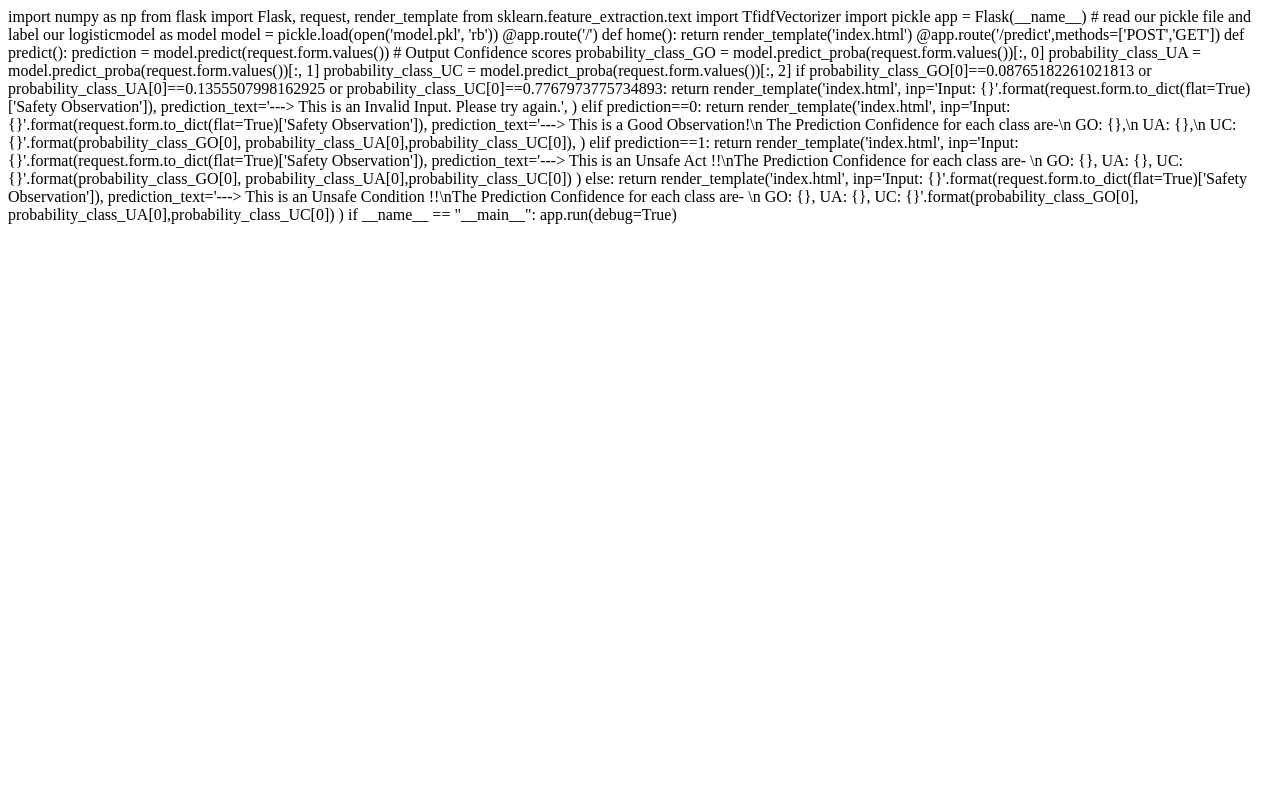
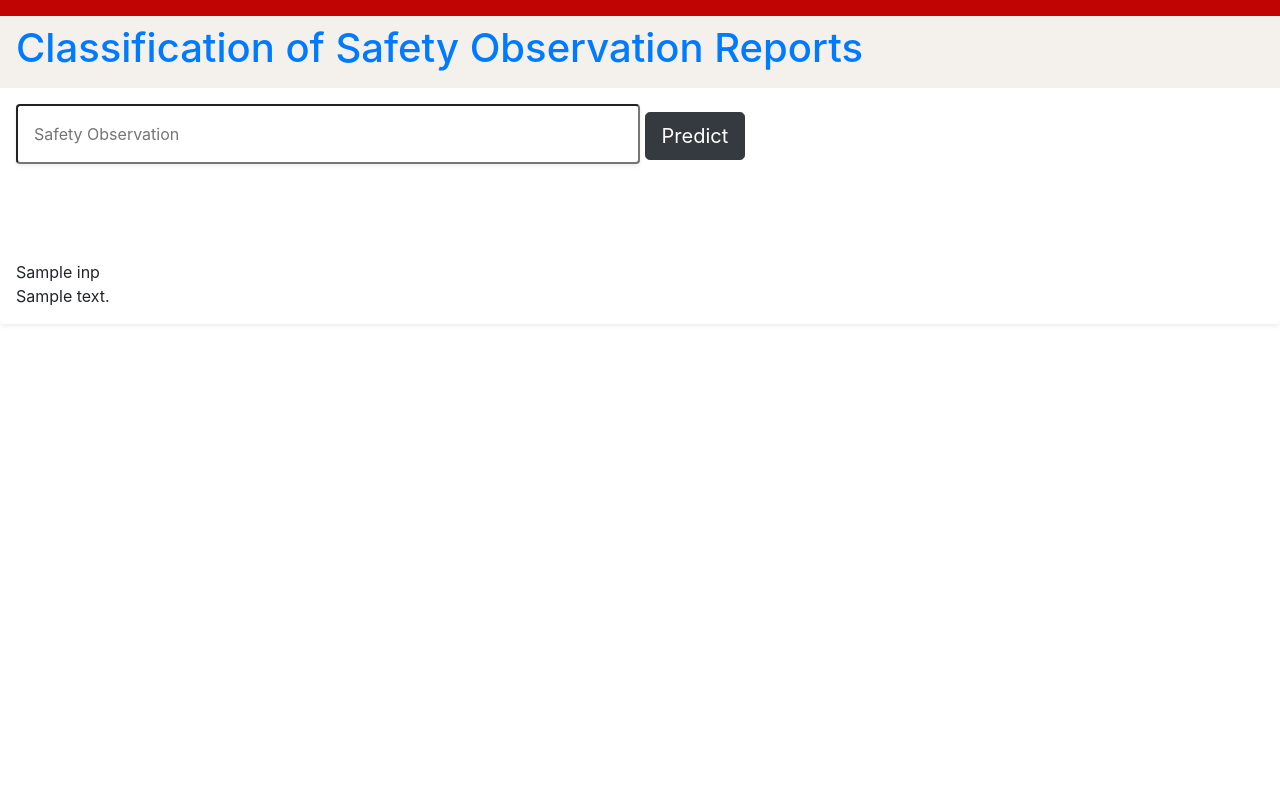
Before and after one commit to HrishikeshGadekar/Construction-Safety-Analyzer, a Flask app: template templates/index.html in a window 1280 px wide. Run offline with Flask 2, Linux system fonts and the light colour scheme; the template is opened without the code that fills it: most values are stand-ins (such as "Sample title", 1, 10 or a date in 2020); parts of the project's set-up code (start-up, migrations or seed data) failed here and were passed over; some libraries are stand-ins or nearby versions.

Commit message:
Update index.html

```diff
--- a/templates/index.html
+++ b/templates/index.html
@@ -1,47 +1,41 @@
-import numpy as np
-from flask import Flask, request, render_template
-from sklearn.feature_extraction.text import TfidfVectorizer
-import pickle
+<!DOCTYPE html>
+<html>
+<head>
+  <meta charset="UTF-8">
+  <title>Construction Safety Analyzer</title>
+  <link rel="stylesheet" href="https://stackpath.bootstrapcdn.com/bootstrap/4.5.0/css/bootstrap.min.css"
+            integrity="sha384-9aIt2nRpC12Uk9gS9baDl411NQApFmC26EwAOH8WgZl5MYYxFfc+NcPb1dKGj7Sk" crossorigin="anonymous">
+</head>
 
-app = Flask(__name__)
-# read our pickle file and label our logisticmodel as model
-model = pickle.load(open('model.pkl', 'rb'))
+<nav class="navbar navbar-light" style="background-color: #c00404;">
+  <!-- Navbar content -->
+</nav>
+<nav class="navbar navbar-light" style="background-color: #f4f0eb;" font-family: Lato>
+  <!-- Navbar content -->
+    <a class="h1 text-decoration-none" href="/">Classification of Safety Observation Reports</a>
+</nav>
 
-@app.route('/')
-def home():
-    return render_template('index.html')
-
-@app.route('/predict',methods=['POST','GET'])
-def predict():
-
-    prediction = model.predict(request.form.values())
-
-    # Output Confidence scores
-    probability_class_GO = model.predict_proba(request.form.values())[:, 0]
-    probability_class_UA = model.predict_proba(request.form.values())[:, 1]
-    probability_class_UC = model.predict_proba(request.form.values())[:, 2]
+<body font-family:Lato>
 
 
-    if probability_class_GO[0]==0.08765182261021813 or probability_class_UA[0]==0.1355507998162925 or probability_class_UC[0]==0.7767973775734893:
-        return render_template('index.html',
-                               inp='Input: {}'.format(request.form.to_dict(flat=True)['Safety Observation']),
-                               prediction_text='---> This is an Invalid Input. Please try again.',
-                               )
-    elif prediction==0:
-        return render_template('index.html',
-                               inp='Input: {}'.format(request.form.to_dict(flat=True)['Safety Observation']),
-                               prediction_text='---> This is a Good Observation!\n The Prediction Confidence for each class are-\n GO: {},\n UA: {},\n UC: {}'.format(probability_class_GO[0], probability_class_UA[0],probability_class_UC[0]),
-                               )
-    elif prediction==1:
-        return render_template('index.html',
-                               inp='Input: {}'.format(request.form.to_dict(flat=True)['Safety Observation']),
-                               prediction_text='---> This is an Unsafe Act !!\nThe Prediction Confidence for each class are- \n GO: {}, UA: {}, UC: {}'.format(probability_class_GO[0], probability_class_UA[0],probability_class_UC[0])
-                               )
-    else:
-        return render_template('index.html',
-                               inp='Input: {}'.format(request.form.to_dict(flat=True)['Safety Observation']),
-                               prediction_text='---> This is an Unsafe Condition !!\nThe Prediction Confidence for each class are- \n GO: {}, UA: {}, UC: {}'.format(probability_class_GO[0], probability_class_UA[0],probability_class_UC[0])
-                              )
+ <div class="shadow-sm p-3 mb-5 bg-white rounded">
 
-if __name__ == "__main__":
-    app.run(debug=True)
+
+     <!-- Main Input For Receiving Query to our ML -->
+	<form action="{{ url_for('predict')}}"method="post">
+	<input class="shadow-sm p-3 mb-5 bg-white rounded w-50 p-3" type="text" name="Safety Observation" placeholder="Safety Observation" required="required" />
+
+  <button type="submit" class="btn btn-dark btn-lg">Predict</button>
+</form>
+
+   <br>
+   <br>
+   {{ inp }}
+   <br>
+   {{ prediction_text }}
+
+ </div>
+
+
+</body>
+</html>
```
